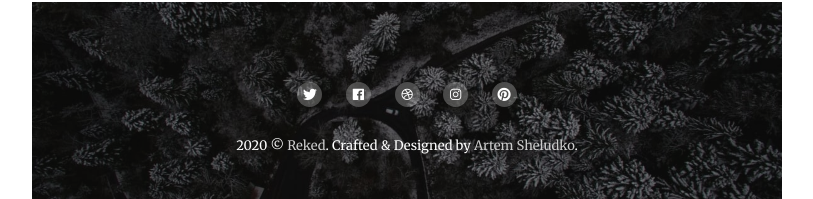
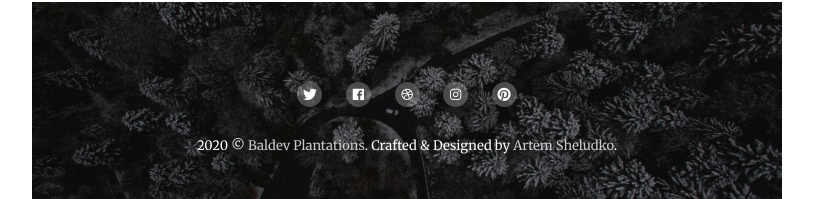
Before and after one commit to vaishnavraja/Bitherkad-Farm-Stay, a Jekyll site: the page built from index.html, in a window 1280 px wide. Shown: the part 1959-2158 px from the top of the page, without its empty margins (233-1046 px from the left). Built offline with Jekyll 4.4.1, drawn with Linux system fonts in a browser that asks for light colours; nearby versions of some CDN libraries; the list of posts is cut into pages by our own code.

Commit message:
Update _config.yml

```diff
--- a/_config.yml
+++ b/_config.yml
@@ -1,4 +1,4 @@
-title: Reked
+title: Baldev Plantations
 logo: "images/logo.svg" # You can add own logo image.
 description: Minimalistic Theme for Jekyll
 baseurl: "" # The subpath of your site, e.g. /blog
```
